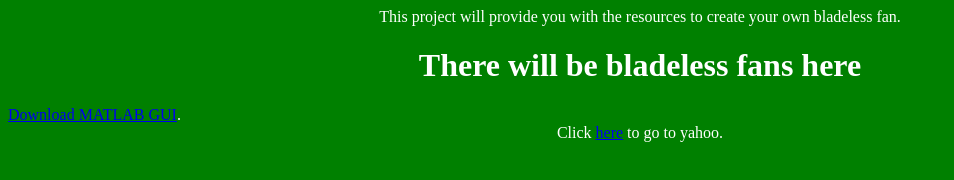
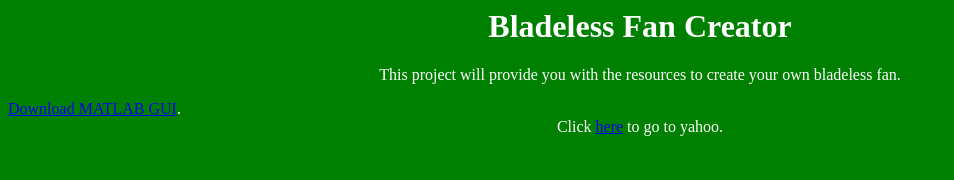
Before and after one commit to bladeless/bladeless-fan, a plain HTML site: page index.html in a window 1280 px wide. Shown: the whole page, without its empty margins (0-954 px from the left). Drawn offline with Linux system fonts and the light colour scheme.

Commit message:
Update index.html

```diff
--- a/index.html
+++ b/index.html
@@ -1,15 +1,18 @@
 
 <html>
   <title>
-    <p> Bladeless Fans </p>
+    Bladeless Fans
   </title>
 
   <body>
 
+    <h1> Bladeless Fan Creator </h1>
+
     This project will provide you with the resources to create your own bladeless fan.
+
     <p>  </p>
 
-    <h1> There will be bladeless fans here </h1>
+
     <div align="left"><a href="http://www.yahoo.com">Download MATLAB GUI</a>.
       <div align="center"> Click <a href="http://www.yahoo.com">here</a> to go to yahoo.
   </body>
```
